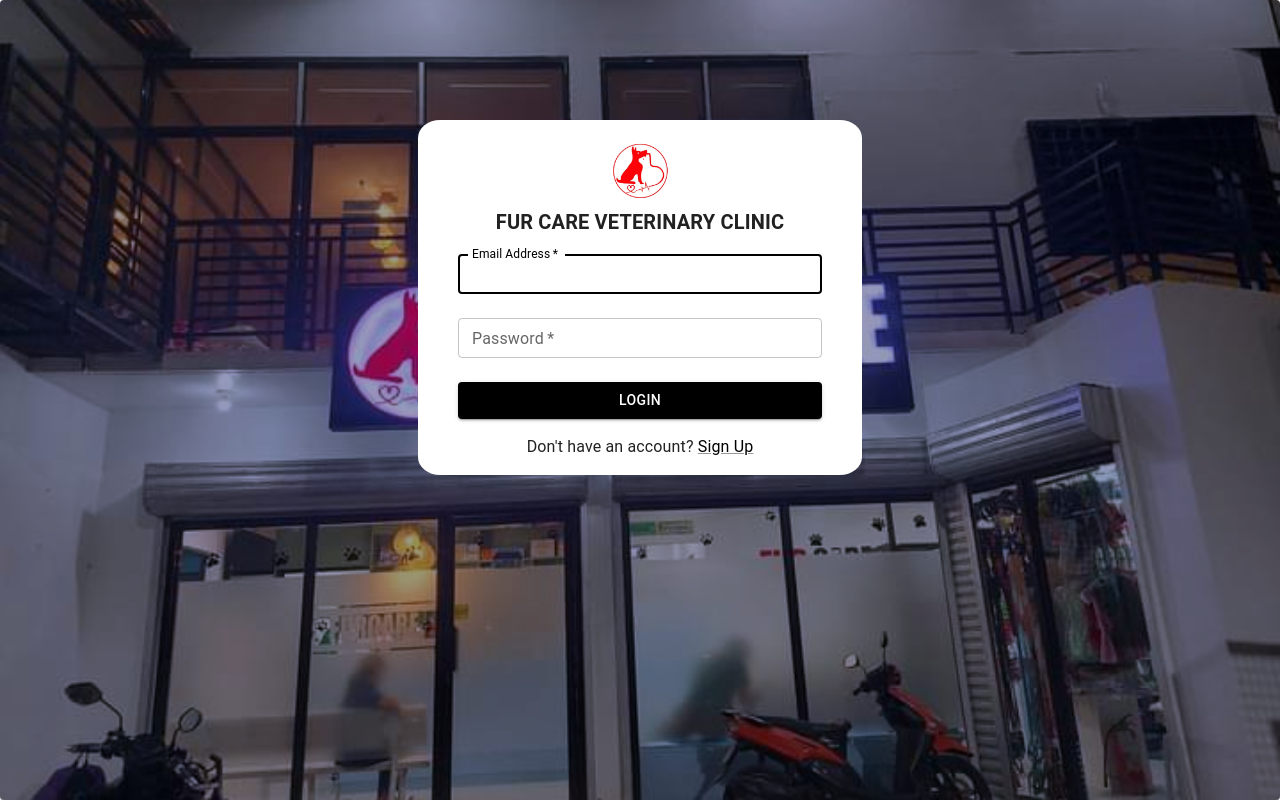
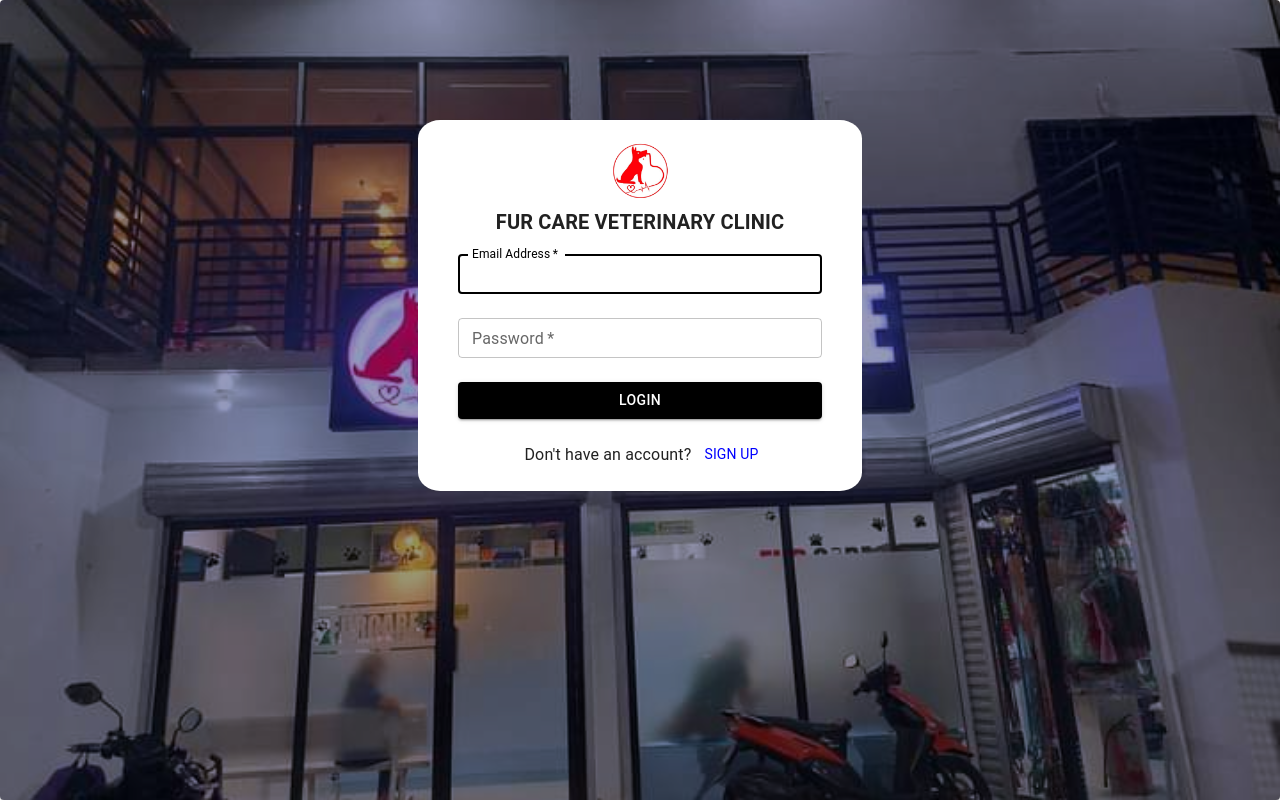
Before and after one commit to Furcare-Management-System/FCMS-React-TS-Frontend, a React (Vite) app: page /#/login in a window 1280 px wide. Built offline with nearby package versions, Linux system fonts and the light colour scheme.

Commit message:
to signup

```diff
--- a/src/pages/Login.jsx
+++ b/src/pages/Login.jsx
@@ -20,7 +20,7 @@ export default function Login() {
   const navigate = useNavigate();
 
   const redirectToHome = () => {
-    navigate('/home');
+    navigate("/home");
     window.location.reload();
   };
 
@@ -93,12 +93,8 @@ export default function Login() {
           }}
           p={2}
         >
-          <img
-            src="furcare-logo.png"
-            height={"70"}
-            width={"70"}
-          />
-          <Typography variant={isMobile ? "body1":"h6"} fontWeight={"bold"}>
+          <img src="furcare-logo.png" height={"70"} width={"70"} />
+          <Typography variant={isMobile ? "body1" : "h6"} fontWeight={"bold"}>
             FUR CARE VETERINARY CLINIC
           </Typography>
           <Box component="form" onSubmit={onSubmit}>
@@ -134,11 +130,6 @@ export default function Login() {
               size="small"
               required
             />
-            {/* <Grid item xs align="right">
-              <Link href="#" variant="body2">
-                Forgot password?
-              </Link>
-            </Grid> */}
             <Button
               type="submit"
               fullWidth
@@ -148,12 +139,18 @@ export default function Login() {
               Login
             </Button>
           </Box>
-          <Box textAlign="center">
-            <Typography variant="body1">
+           <Box textAlign="center" display="flex" flexDirection={"row"}>
+            <Typography variant="body1" p={1}>
               Don't have an account?{" "}
-              <Link to="/signup" variant="body1">
-                Sign Up
-              </Link>
+            </Typography>
+            <Typography
+              variant="body2"
+              color={"blue"}
+              onClick={() => navigate("/signup")}
+              component={Button}
+              size="small"
+            >
+              Sign Up
             </Typography>
           </Box>
         </Box>
```
